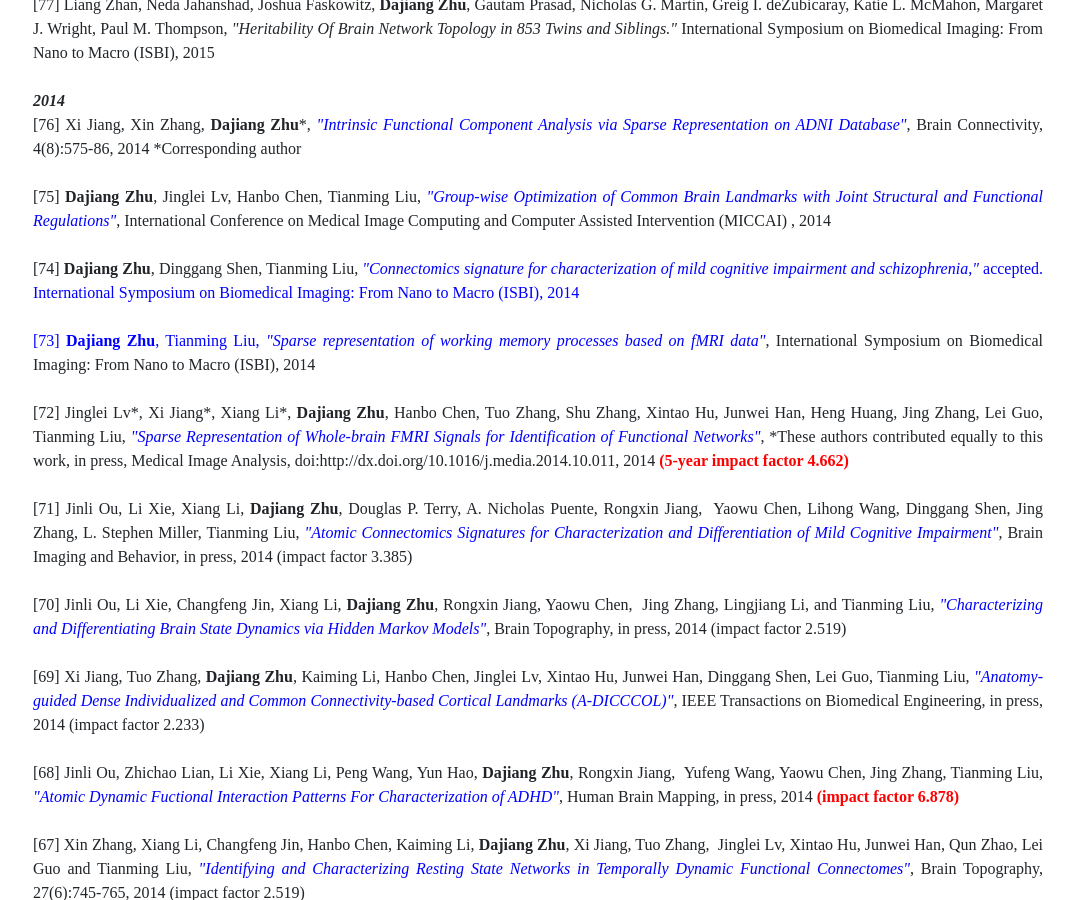
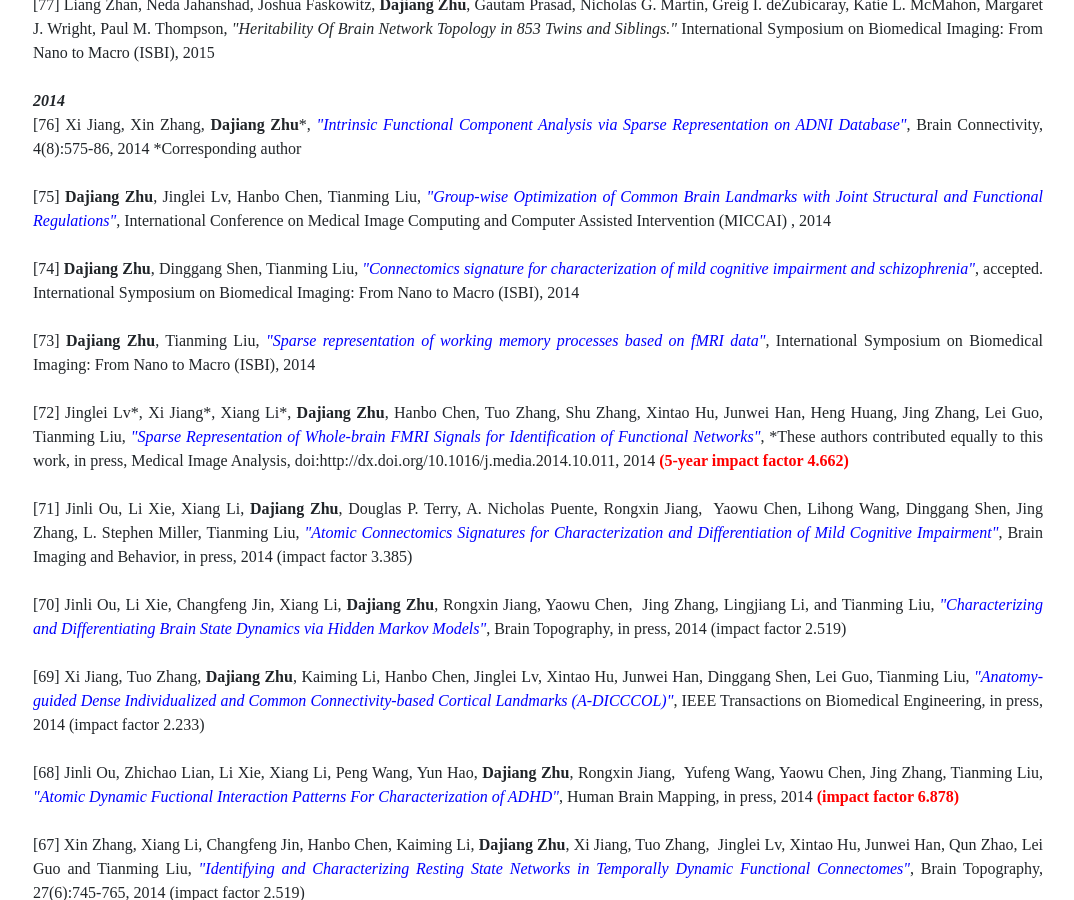
Before and after one commit to Deep-MI/Deep-MI.github.io, a Jekyll site: the page built from publications/index.html, in a window 1280 px wide and 900 px high, scrolled down 9027 px. Shown: the whole window, without its empty margins (122-1196 px from the left). Built offline with Jekyll 4.4.1, drawn with Linux system fonts in a browser that asks for light colours; nearby versions of some CDN libraries; comment, search, counter and statistics services are not loaded.

Commit message:
Update index.html

```diff
--- a/publications/index.html
+++ b/publications/index.html
@@ -426,7 +426,7 @@ group: publications
                         International Conference on Medical Image Computing and Computer Assisted Intervention (MICCAI) , 2014
 <br>
                         <br>
-                        [74] <strong>Dajiang Zhu</strong>, Dinggang Shen, Tianming Liu, <a href="https://ieeexplore.ieee.org/abstract/document/6867874" style="color: blue;"><i>"Connectomics signature for characterization of mild cognitive impairment and schizophrenia,"</i>
+                        [74] <strong>Dajiang Zhu</strong>, Dinggang Shen, Tianming Liu, <a href="https://ieeexplore.ieee.org/abstract/document/6867874" style="color: blue;"><i>"Connectomics signature for characterization of mild cognitive impairment and schizophrenia"</i></a>,
                         accepted. International Symposium on Biomedical Imaging: From Nano to Macro (ISBI), 2014
 <br>
                         <br>
```
